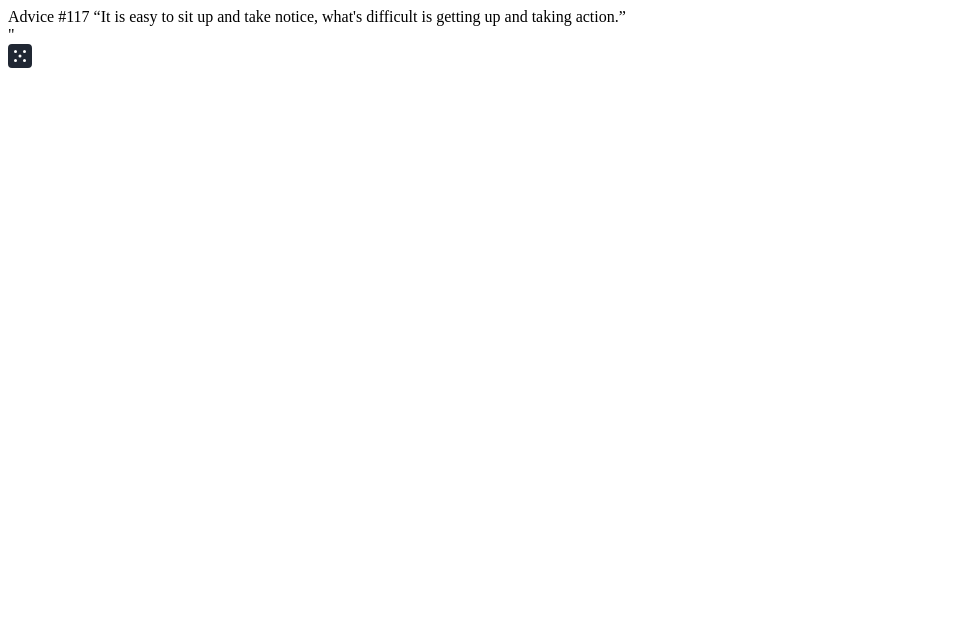
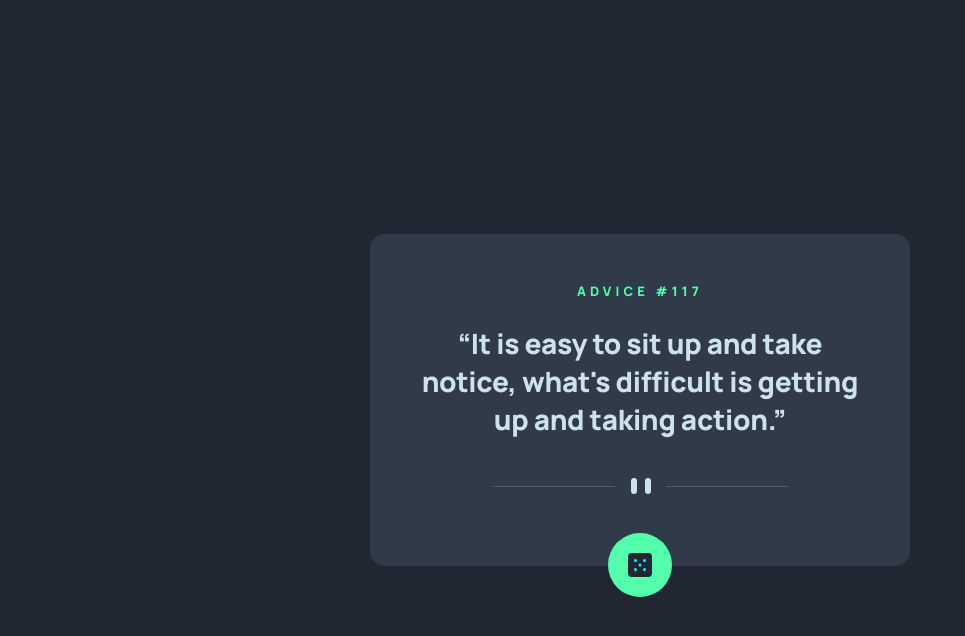
Before and after one commit to BuraYu/adviceAPI, a plain HTML site: page index.html in a window 1280 px wide. Shown: the whole page, without its empty margins (0-965 px from the left). Drawn offline with Linux system fonts and the light colour scheme.

Commit message:
add css for desktop

```diff
--- a/index.html
+++ b/index.html
@@ -14,12 +14,18 @@
           >“It is easy to sit up and take notice, what's difficult is getting up
           and taking action.”</span
         >
-        <div class="quote-container">
-          <div class="vertical-line"></div>
-          "
-          <div class="vertical-line"></div>
+        <img
+          src="./assets/pattern-divider-mobile.svg"
+          alt="Two horizontal lines and a single quotation mark in between"
+          class="divider-image"
+        />
+        <div class="dice-background">
+          <img
+            src="./assets/icon-dice.svg"
+            alt="Button and a dice showing 5"
+            class="dice"
+          />
         </div>
-        <img src="./assets/icon-dice.svg" alt="Button and a dice showing 5" />
       </div>
     </div>
   </body>
--- a/style.css
+++ b/style.css
@@ -0,0 +1,92 @@
+@import url("https://fonts.googleapis.com/css2?family=Manrope:wght@200..800&display=swap");
+
+*,
+*::after,
+*::before {
+  box-sizing: border-box;
+}
+
+* {
+  margin: 0;
+}
+
+img {
+  max-width: 100%;
+}
+
+body {
+  background-color: var(--dark-blue);
+  color: white;
+  font-family: "Manrope", sans-serif;
+  font-weight: 900;
+}
+
+:root {
+  --dark-blue: #202733;
+  --dark-grayish-blue: #313a48;
+  --grayish-blue: #4f5d74;
+  --light-cyan: #cee3e9;
+  --neon-green: #53ffaa;
+
+  --font-lg: 1.75rem;
+  --font-m: 1.5rem;
+  --font-s-heading: 0.8125rem;
+
+  --letter-spacing-heading: 0.2556rem;
+  --letter-spacing-lg: -0.0187rem;
+}
+
+.wrapper {
+  display: flex;
+  justify-content: center;
+  align-items: center;
+  height: 100vh;
+}
+
+.content-container {
+  display: flex;
+  justify-content: center;
+  flex-direction: column;
+  align-items: center;
+  background-color: var(--dark-grayish-blue);
+  max-width: 540px;
+  padding: 48px 48px 72px;
+  border-radius: 15px;
+  position: relative;
+}
+
+.heading {
+  display: block;
+  color: var(--neon-green);
+  letter-spacing: var(--letter-spacing-heading);
+  text-transform: uppercase;
+  font-size: var(--font-s-heading);
+}
+
+.quote {
+  font-size: var(--font-lg);
+  color: var(--light-cyan);
+  letter-spacing: var(--letter-spacing-lg);
+  text-align: center;
+  margin-top: 24px;
+}
+
+.divider-image {
+  margin-top: 40px;
+}
+
+.dice-background {
+  position: absolute;
+  top: 90%;
+  display: flex;
+  justify-content: center;
+  align-items: center;
+  background-color: #53ffaa;
+  border-radius: 50%;
+  width: 64px;
+  height: 64px;
+}
+
+.dice {
+  background-color: aqua;
+}
```
